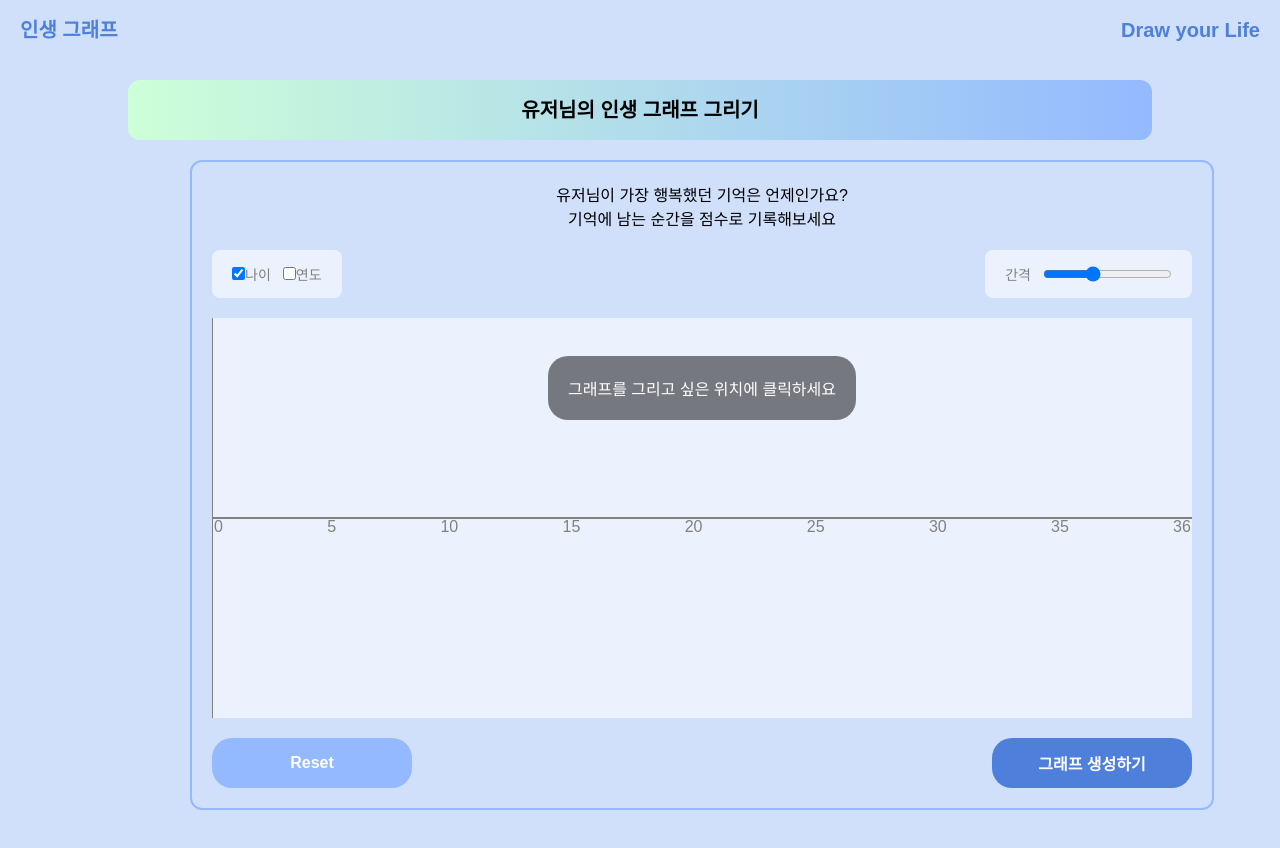
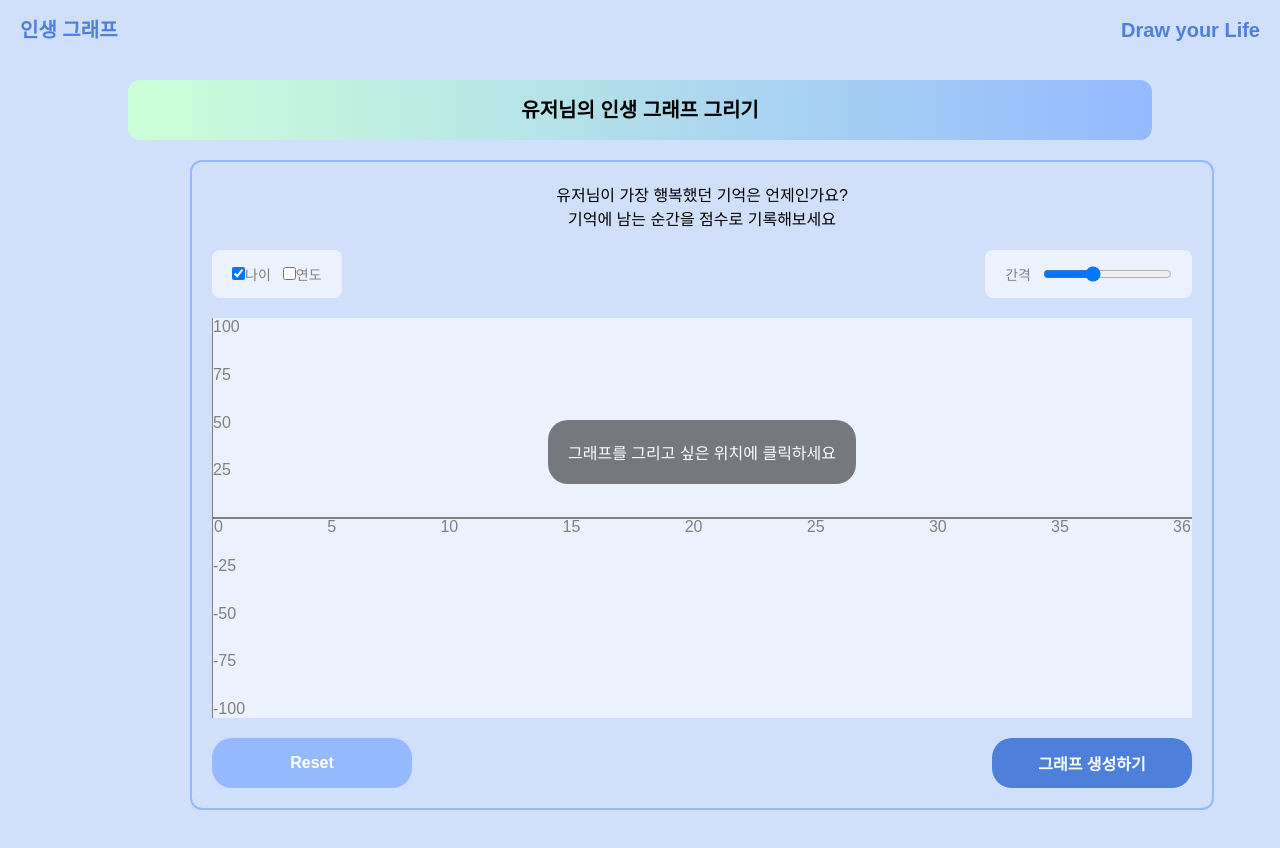
Before and after one commit to hongggyelim/lifeGraph, a React (Create React App) app: page /main in a window 1280 px wide. Built offline with nearby package versions, Linux system fonts and the light colour scheme.

Commit message:
chore: y 축 추가

```diff
--- a/src/components/Graph/GraphContainer.tsx
+++ b/src/components/Graph/GraphContainer.tsx
@@ -1,6 +1,7 @@
 import { MouseEvent } from "react";
 import "./graphContainer.scss";
-import Scale from "../../pages/Main/component/Scale/Scale";
+import XScale from "./XScale/XScale";
+import YScale from "./YScale/YScale";
 
 const GraphContainer = ({
   children,
@@ -13,8 +14,9 @@ const GraphContainer = ({
     <div className="graph-container" onClick={onClick}>
       {children}
       <div className="graph-devider">
-        <Scale />
+        <XScale />
       </div>
+      <YScale />
     </div>
   );
 };
--- /dev/null
+++ b/src/components/Graph/YScale/YScale.tsx
@@ -0,0 +1,22 @@
+import "./yscale.scss";
+const YScale = () => {
+  // - 100 부터 100까지
+  const yAxis = [];
+  for (let i = -100; i <= 100; i += 25) {
+    yAxis.push(i);
+  }
+
+  return (
+    <div className="y-axis">
+      {yAxis.reverse().map((item, index) => {
+        return (
+          <span className={item === 0 ? "hidden" : "y-unit"} key={index}>
+            {item}
+          </span>
+        );
+      })}
+    </div>
+  );
+};
+
+export default YScale;
--- /dev/null
+++ b/src/components/Graph/YScale/yscale.scss
@@ -0,0 +1,13 @@
+.y-axis {
+  position: absolute;
+  left: 0;
+  display: flex;
+  flex-direction: column;
+  justify-content: space-between;
+  height: 100%;
+  color: gray;
+
+  .hidden {
+    opacity: 0;
+  }
+}
--- a/src/pages/Main/main.scss
+++ b/src/pages/Main/main.scss
@@ -21,11 +21,14 @@
     background-color: rgba(0, 0, 0, 0.5);
     border-radius: 20px;
     position: absolute;
-    top: 30%;
+    top: 40%;
     left: 1/2;
     z-index: 30;
     padding: 20px;
     color: white;
+    @media (max-width: $mobile) {
+      padding: 12px;
+    }
   }
 
   #button-wrapper {
--- a/src/pages/Result/Graph/ResultGraph.tsx
+++ b/src/pages/Result/Graph/ResultGraph.tsx
@@ -19,7 +19,7 @@ const ResultGraph = () => {
     <GraphContainer>
       <Path sortedData={data} />
       {points.map((point) => (
-        <Point id={point.id} x={point.x} y={point.y} title={point.title} />
+        <Point key={point.id} id={point.id} x={point.x} y={point.y} title={point.title} />
       ))}
     </GraphContainer>
   );
```
Also changed, not shown: src/components/Graph/XScale/XScale.tsx (renamed from src/pages/Main/component/Scale/Scale.tsx, +4 -4 lines), src/components/Graph/XScale/xscale.scss (renamed from src/pages/Main/component/Scale/scale.scss).
